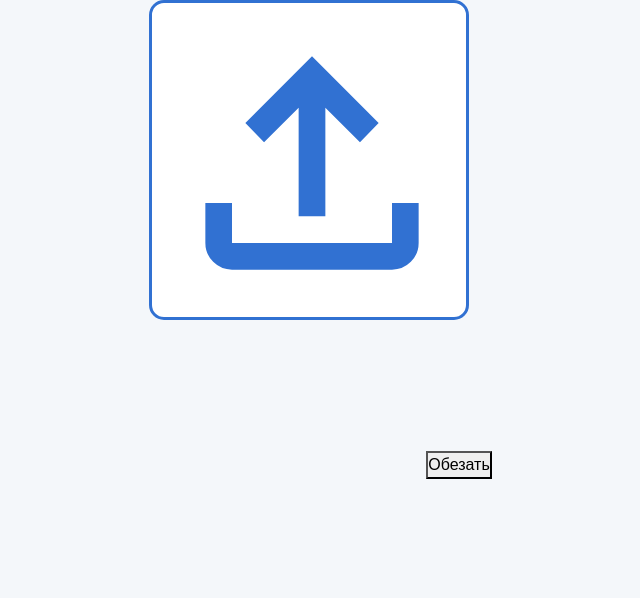
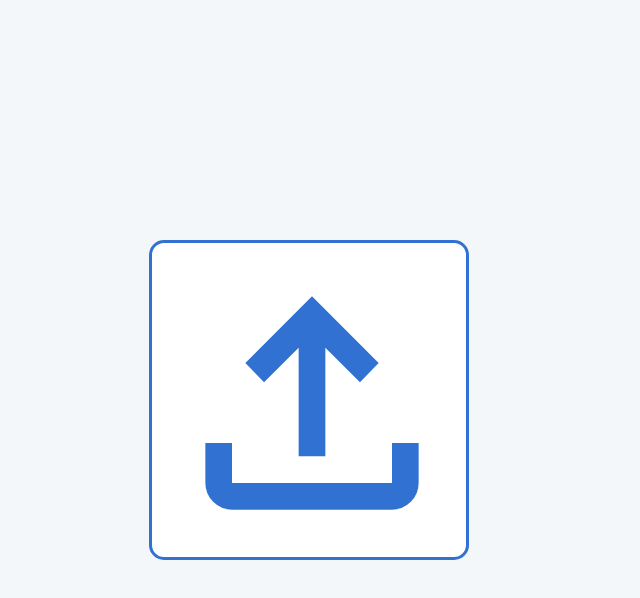
Before and after one commit to Lokol1337/eed-frontend, a Vue app: page /#/editor in a window 1280 px wide. Shown: the top 598 px of the page, without its empty margins (331-971 px from the left). Built offline with nearby package versions, Linux system fonts and the light colour scheme; what vue-session would draw is missing.

Commit message:
photo editor

```diff
--- a/src/views/EDITOR/editor.css
+++ b/src/views/EDITOR/editor.css
@@ -7,6 +7,7 @@ input[type="file"]{
 .impContainer{
     display: flex;
     justify-content: center;
+    align-items: center;
     height: 100%;
 }
 
@@ -51,3 +52,18 @@ input[type="file"]{
     position: absolute;
     border: 1px dashed red;
 }
+
+.customBtn{
+    border: 1px solid rgb(49, 113, 210);
+    border-radius: 9px;
+    padding: 0.4rem;
+    background-color:white;
+    transition: all ease-in 0.2s;
+
+}
+.customBtn:hover{
+    background-color: rgb(49, 113, 210);
+    color: white;
+    transition: all ease-in 0.2s;
+
+}
--- a/src/views/EDITOR/photoEditor.vue
+++ b/src/views/EDITOR/photoEditor.vue
@@ -1,5 +1,5 @@
 <template>
-    <div class="container">
+    <div class="container" style="height: 100%;">
         <div class="impContainer" id="impContainer">
             <link rel="stylesheet"
                 href="https://fonts.googleapis.com/css2?family=Material+Symbols+Outlined:opsz,wght,FILL,GRAD@24,400,0,0" />
@@ -22,9 +22,18 @@
                 }"></div>
             </div>
         </div>
-        <canvas id="cutImage"></canvas>
+        <div id="canvasContainer" style="display: none;">
+            <br><br>
 
-        <button class="" @click="cutPhoto">Обезать</button>
+            <canvas id="cutImage"></canvas>
+            <br><br>
+            <button class="customBtn" @click="cutPhoto">Обрезать</button>
+
+            <br><br>
+
+            <a id="dimg" class="customBtn">download</a>
+        </div>
+
 
     </div>
 </template>
@@ -54,6 +63,7 @@ export default {
                 imageContainer.src = URL.createObjectURL(files);
                 this.photoSrc = imageContainer.src
                 localStorage.setItem('myImage', imageContainer.src);
+                document.getElementById('canvasContainer').style.display = '';
             }
             imageContainer.src = localStorage.getItem('myImage');
         },
@@ -126,13 +136,12 @@ export default {
                 const startImg = document.getElementById('image');
                 const left = this.fTapX - startImg.offsetLeft;
                 const top = this.fTapY - startImg.offsetTop;
-                console.log(left, top, this.canvasWidht, this.canvasHeight);
                 canvas.width = this.canvasWidht;
                 canvas.height = this.canvasHeight;
-                ctx.drawImage(image, left, top, this.canvasWidht, this.canvasHeight, 0 , 0 , this.canvasWidht, this.canvasHeight);
+                ctx.drawImage(image, left, top, this.canvasWidht, this.canvasHeight, 0, 0, this.canvasWidht, this.canvasHeight);
             };
-
             image.src = this.photoSrc;
+            document.getElementById('dimg').href = canvas.toDataURL();
 
 
         }
```
